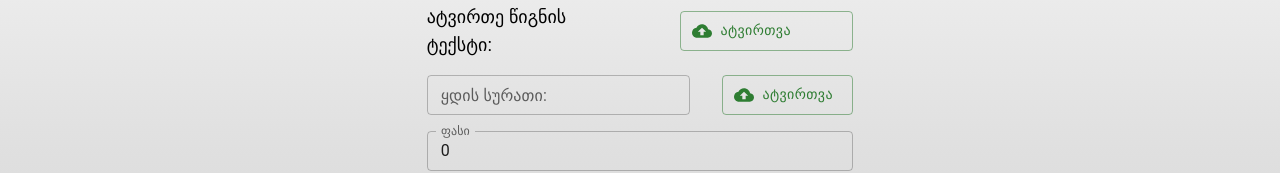
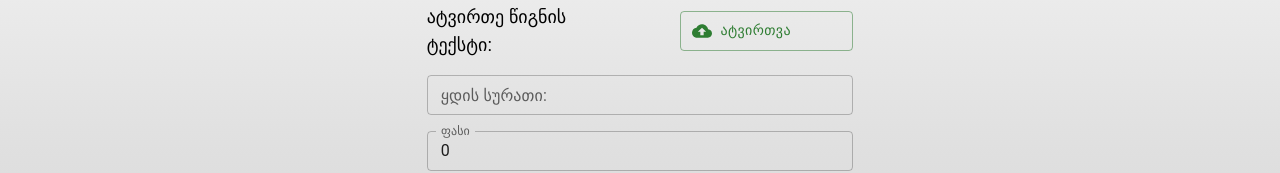
Before and after one commit to lukaChikashvili/neoWriters, a React (Create React App) app in the folder client/book/: page /create in a window 1280 px wide. Shown: the part 515-688 px from the top of the page. Built offline with nearby package versions, Linux system fonts and the light colour scheme.

Commit message:
add book preview feauture

```diff
--- a/client/book/src/components/Create.jsx
+++ b/client/book/src/components/Create.jsx
@@ -105,6 +105,15 @@ const Create = () => {
 
   }
 
+  const handleImageChange = (e) => {
+    const selectedFile = e.target.files[0];
+    const reader = new FileReader();
+    reader.onloadend = () => {
+        setUrl(reader.result);
+    };
+    reader.readAsText(selectedFile);
+
+}
 
   return (
     <div>
@@ -146,22 +155,7 @@ const Create = () => {
 </Button>
 
 </div>
-             <div className='flex items-center gap-8'>
-            <TextField error = {err} label = "ყდის სურათი: " variant='outlined' value={useUrl ? selectedItemUrl : ''} size="small" onChange={(e) => setUrl(e.target.value)} className='w-96'/>
-            <Button
-              component="label"
-              role={undefined}
-              variant="outlined"
-              color = "success"
-              tabIndex={-1}
-              className='h-10 w-44'
-              startIcon={<CloudUploadIcon />}
-
->
-  ატვირთვა
-  <TextField type="file" className='fileInput' onChange={handleFileChange} />
-</Button>
-            </div>
+<TextField error = {err} label = "ყდის სურათი: " variant='outlined' value={useUrl ? selectedItemUrl : ''} size="small" onChange={(e) => setUrl(e.target.value)}/>
             <TextField error = {err} label = "ფასი " variant='outlined' size="small" value = {price} onChange={(e) => setPrice(e.target.value)}/>
             <Button variant='contained' color="success" onClick={handleCreate}>გამოქვეყნება</Button>
         </form>
--- a/client/book/src/components/FullPage.jsx
+++ b/client/book/src/components/FullPage.jsx
@@ -5,6 +5,7 @@ import lari from '../assets/lari.png';
 import tag from '../assets/tag.png';
 import { Button } from '@mui/material';
 import { BookContext } from '../context/bookContext';
+import VisibilityIcon from '@mui/icons-material/Visibility';
 
 const FullPage = () => {
 
@@ -49,6 +50,8 @@ const addToCart = (id) => {
 const [buyModal, setBuyModal] = useState(false);
 
 
+// preview modal
+const [preview, setPreview] = useState(false);
 
 // show modal
 const buyBook = () => {
@@ -73,12 +76,22 @@ let buttonRef = useRef();
         const token = localStorage.getItem('token');
 
 
-
-
+const handlePreview = () => {
+  setPreview(true);
+}
 
 
   return (
     <div className='p-24 px-56' >
+
+          {preview && <div className='w-3/5 h-4/5 mt-12 rounded-md shadow-lg bg-white border-4  border-green-500 absolute z-10 top-1/2 left-1/2 -translate-x-1/2 -translate-y-1/2 p-12 overflow-y-auto'>
+          <span className='absolute top-4 right-4 text-2xl font-semibold cursor-pointer' onClick={() => setPreview(false)}>X</span>
+
+          <p className='text-xl'>{fullPage.text}</p>
+            </div>}
+
+
+
         {buyModal && <div className='w-4/5 h-4/5 mt-12 rounded-md shadow-lg bg-white border-4  border-green-500 absolute z-10 top-1/2 left-1/2 -translate-x-1/2 -translate-y-1/2 p-12 flex flex-col gap-12'>
             <span className='absolute top-4 right-4 text-2xl font-semibold cursor-pointer' onClick={() => setBuyModal(false)}>X</span>
                <h1 className='text-5xl font-bold'>ბალანსი: <span>{ showLari}</span></h1>
@@ -102,11 +115,11 @@ let buttonRef = useRef();
 
         {fullPage ? (
             <div className='flex items-center gap-12'>
-
+        <div className='flex flex-col gap-6'>
          <img src = {fullPage.url} className='w-96 h-96 object-cover cursor-pointer shadow-lg rounded-md'/>
-
-
-         <div className='flex flex-col gap-4 '>
+         <Button variant="text" color = "success" className='flex gap-8' onClick={handlePreview}> <VisibilityIcon /> უფასო ნაწილის წაკითხვა </Button>
+   </div>
+         <div className='flex flex-col gap-4 w-4/5'>
             <h1 className='text-4xl font-bold'>{fullPage.title}</h1>
             <p className='text-2xl text-green-600'>{fullPage.author.name}</p>
             <p className='text-2xl'>{fullPage.createdAt.substring(0, 10)}</p>
```
Also changed, not shown: client/book/src/index.css (line endings or trailing spaces).
